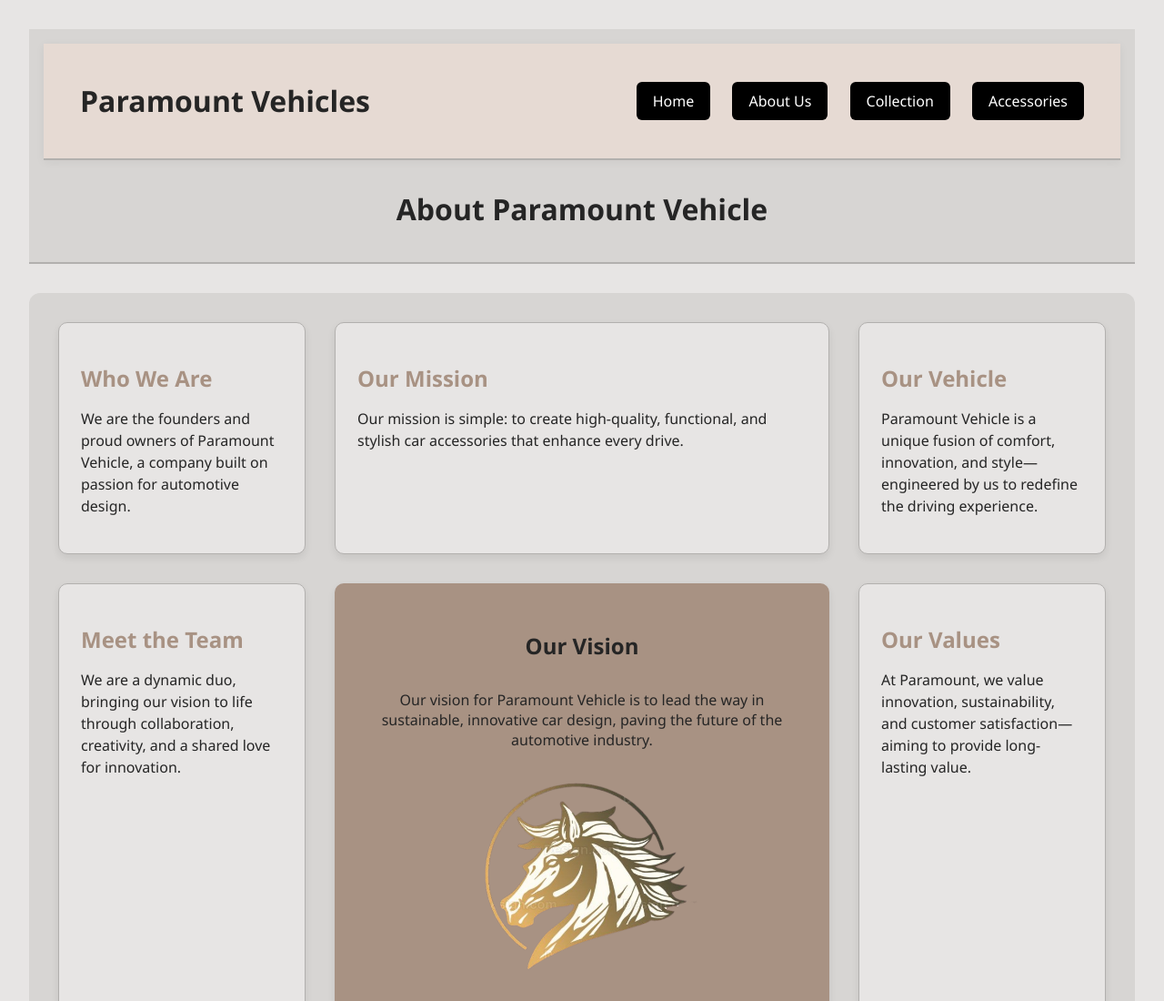
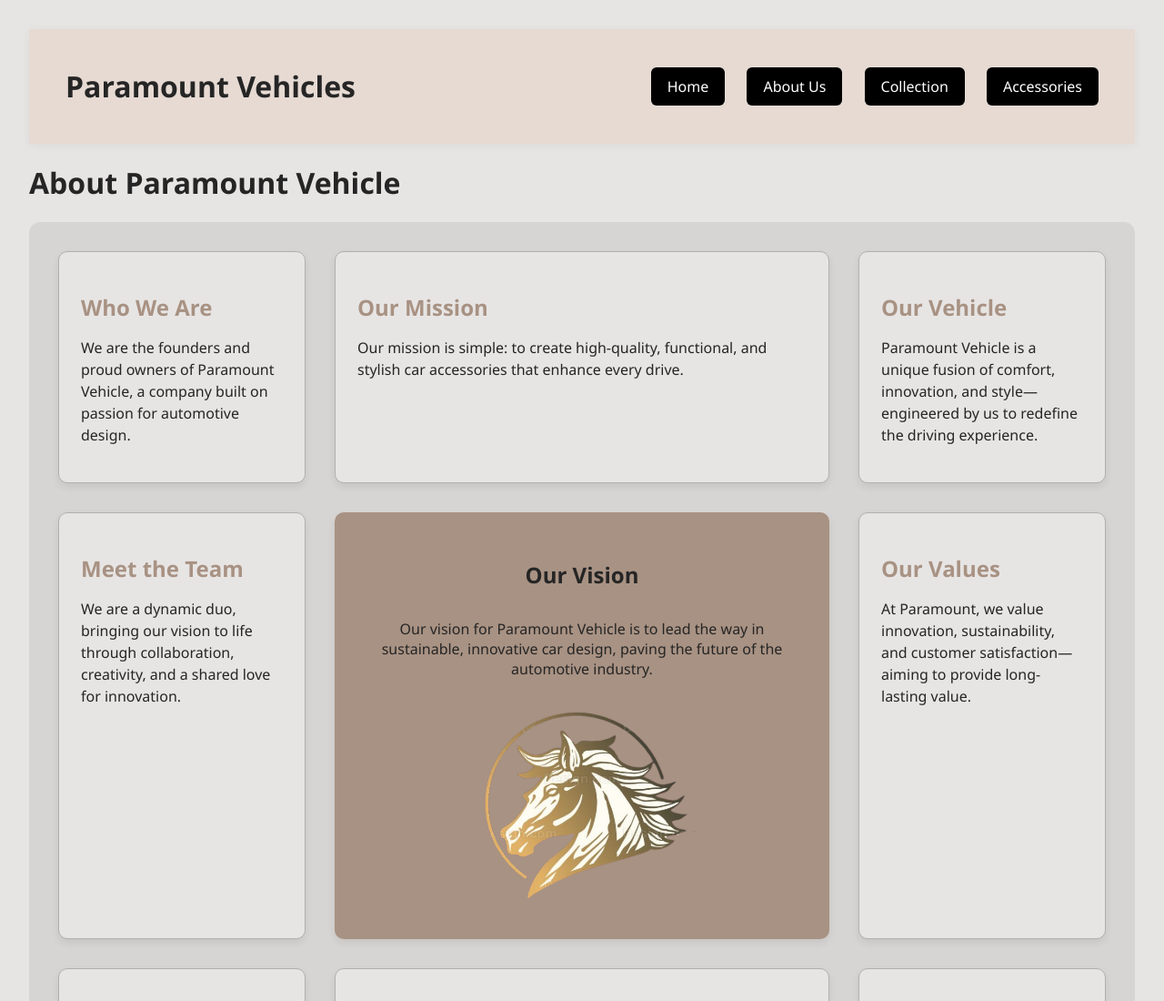
Before and after one commit to Saazaaaa/Paramount-Vehicle, a plain HTML site: page index4.html in a window 1280 px wide. Shown: the top 1100 px of the page at 91% size. Drawn offline with Linux system fonts and the light colour scheme.

Commit message:
Update style4.css

```diff
--- a/style4.css
+++ b/style4.css
@@ -33,14 +33,6 @@ body {
 .navbar nav a:active {
     box-shadow: 0 0 10px #A89283, 0 0 20px #A89283;
 }
-
-  header {
-    text-align: center;
-    margin-bottom: 2rem;
-    background-color: #D7D5D3;
-    padding: 1rem;
-    border-bottom: 2px solid #B2B0AE;
-  }
 
   .about-grid {
     display: grid;
```
